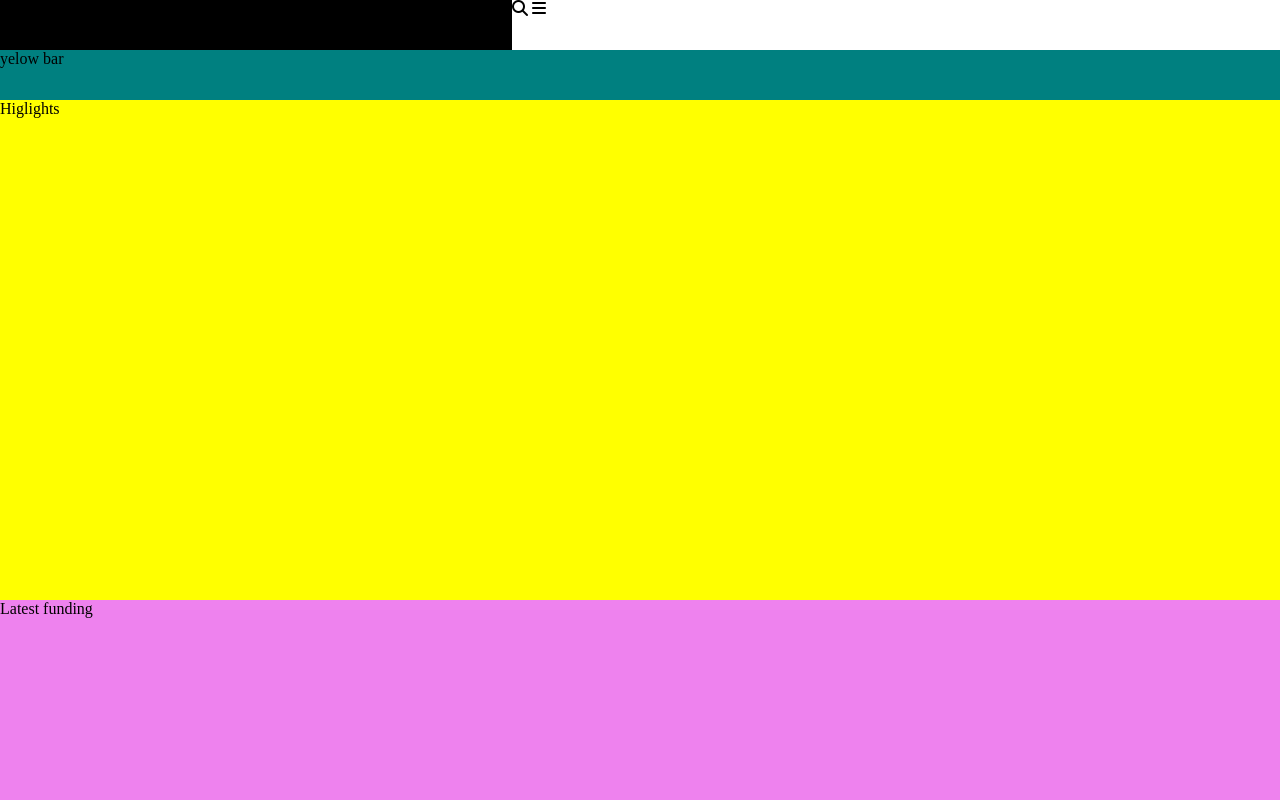
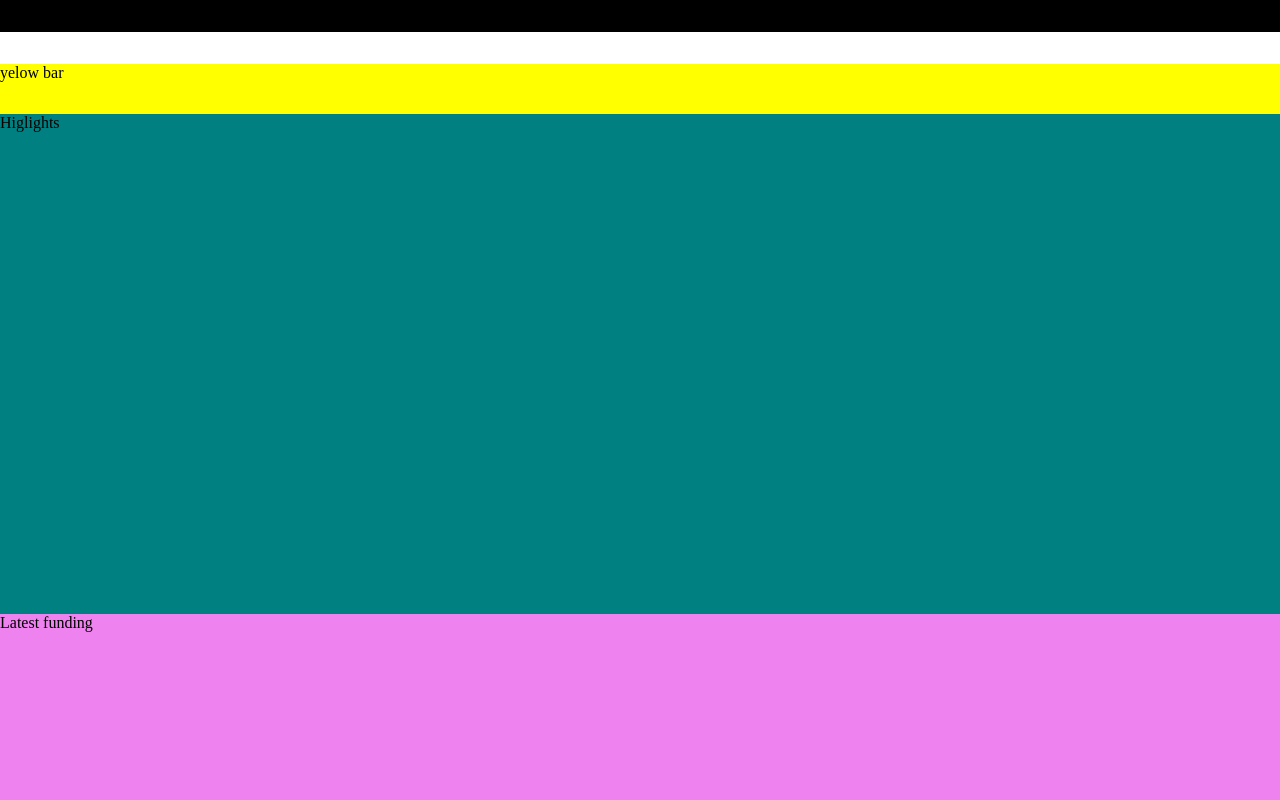
Before and after one commit to kiranitor123/PERMA_Clone, a website: page index.html in a window 1280 px wide. Shown: the top 800 px of the page. Drawn offline with Linux system fonts and the light colour scheme.

Commit message:
Add media queries to the header and created divs for mobile bar

```diff
--- a/index.html
+++ b/index.html
@@ -14,12 +14,23 @@
 <body>
   <nav>
     <div class="nav-content">
-      <div class="logo">
-        logo
+      <div class="black-bar-links">
+
+
       </div>
-      <div class="menu-bar">
-        <i class="fas fa-search"></i>
-        <i class="fas fa-bars"></i>
+      <div class="mobile-bar">
+        <div class="logo">
+          logo
+        </div>
+
+        <div class="menu-bar">
+          <i class="fas fa-search"></i>
+          <i class="fas fa-bars"></i>
+        </div>
+      </div>
+
+      <div class="white-bar-links">
+
       </div>
     </div>
     <div class="menu-content">
--- a/main.css
+++ b/main.css
@@ -14,6 +14,7 @@ footer {
 
 .nav-content {
   display: flex;
+  flex-direction: column;
 }
 
 .logo,
@@ -32,15 +33,15 @@ footer {
   background-color: white;
 }
 
-.menu-content{
+.menu-content {
+  width: auto;
+  background-color: yellow;
+}
+
+.higlights {
+  height: 500px;
   width: auto;
   background-color: teal;
-}
-
-.higlights{
-  height: 500px;
-  width: auto;
-  background-color: yellow;
 }
 
 .latest-funding {
@@ -52,3 +53,50 @@ footer {
 .faColor {
   color: #333333;
 }
+
+.black-bar-links {
+  width: auto;
+  background-color: black;
+  height: 2rem;
+  display: none;
+}
+
+.white-bar-links {
+  width: auto;
+  height: 2rem;
+  background-color: white;
+  display:none;
+}
+
+.mobile-bar {
+  display: flex;
+}
+
+@media only screen and (min-width: 768px) {
+  .white-bar-links {
+    display: block;
+  }
+
+  .black-bar-links {
+    display: block;
+  }
+
+  .mobile-bar {
+    display: none;
+  }
+}
+
+@media only screen and (min-width: 1024px) {
+  .white-bar-links {
+    display: block;
+  }
+
+  .black-bar-links {
+    display: block;
+  }
+
+  .mobile-bar {
+    display: none;
+  }
+
+}
```
